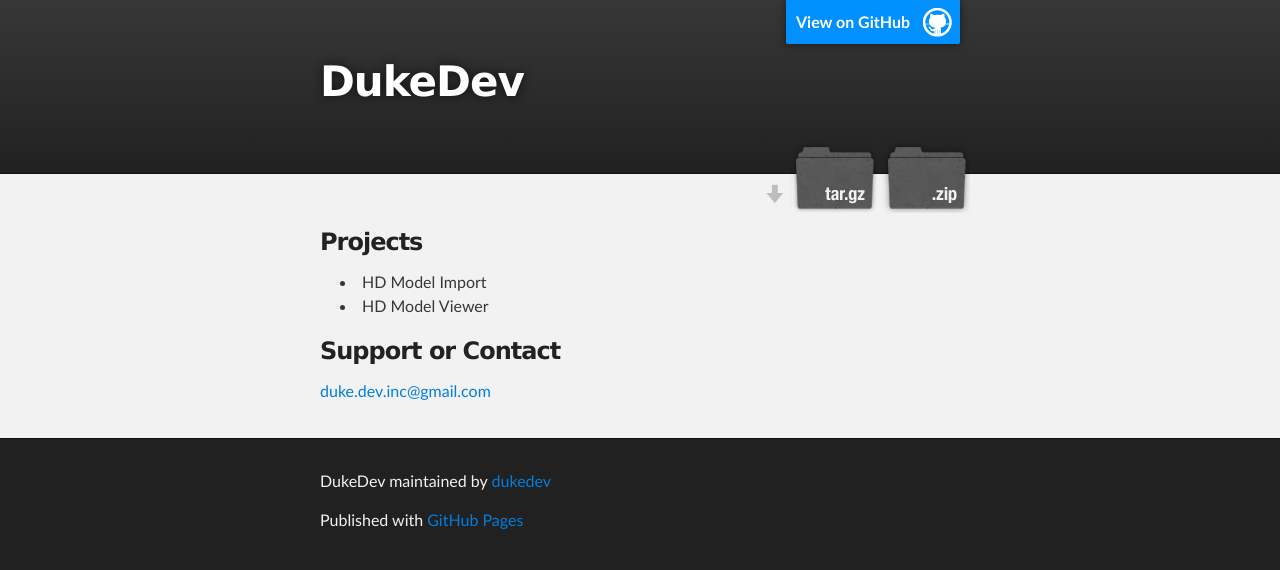
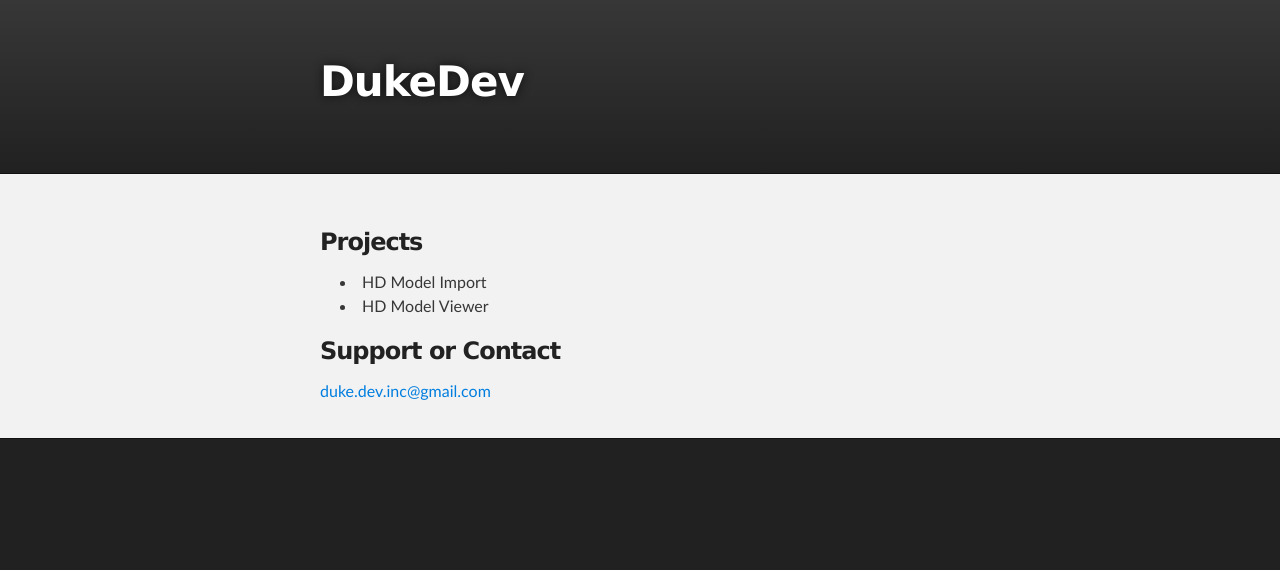
Before and after one commit to dukedev/dukedev, a plain HTML site: page index.html in a window 1280 px wide. Drawn offline with Linux system fonts and the light colour scheme.

Commit message:
Update index.html

```diff
--- a/index.html
+++ b/index.html
@@ -16,15 +16,15 @@
     <!-- HEADER -->
     <div id="header_wrap" class="outer">
         <header class="inner">
-          <a id="forkme_banner" href="https://github.com/dukedev/dukedev">View on GitHub</a>
+          <!-- <a id="forkme_banner" href="https://github.com/dukedev/dukedev">View on GitHub</a> -->
 
           <h1 id="project_title">DukeDev</h1>
           <h2 id="project_tagline"></h2>
 
-            <section id="downloads">
+            <!--<section id="downloads">
               <a class="zip_download_link" href="https://github.com/dukedev/dukedev/zipball/master">Download this project as a .zip file</a>
               <a class="tar_download_link" href="https://github.com/dukedev/dukedev/tarball/master">Download this project as a tar.gz file</a>
-            </section>
+            </section>-->
         </header>
     </div>
 
@@ -45,8 +45,8 @@
     <!-- FOOTER  -->
     <div id="footer_wrap" class="outer">
       <footer class="inner">
-        <p class="copyright">DukeDev maintained by <a href="https://github.com/dukedev">dukedev</a></p>
-        <p>Published with <a href="http://pages.github.com">GitHub Pages</a></p>
+        <!--<p class="copyright">DukeDev maintained by <a href="https://github.com/dukedev">dukedev</a></p>
+        <p>Published with <a href="http://pages.github.com">GitHub Pages</a></p>-->
       </footer>
     </div>
 
```
